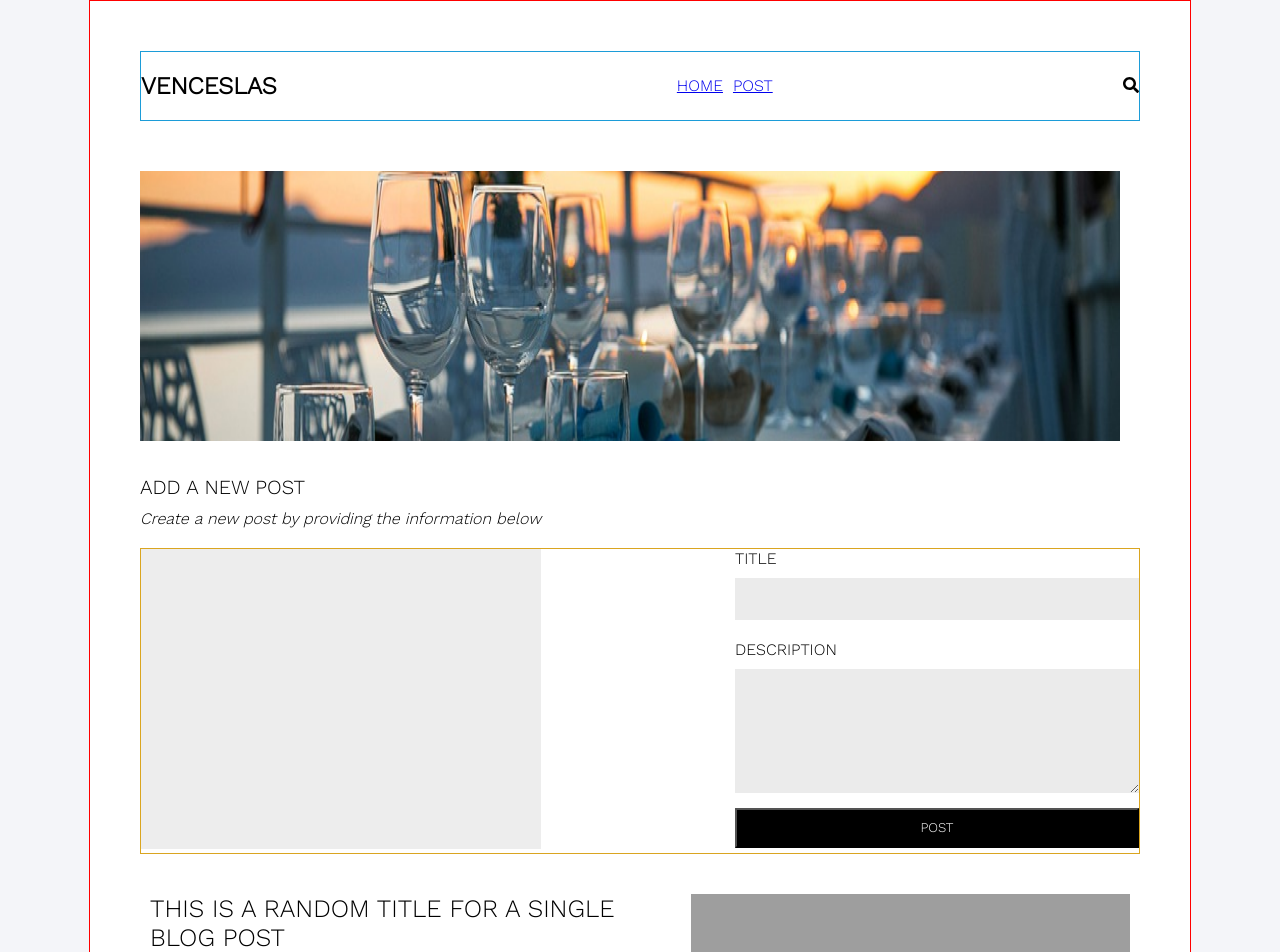
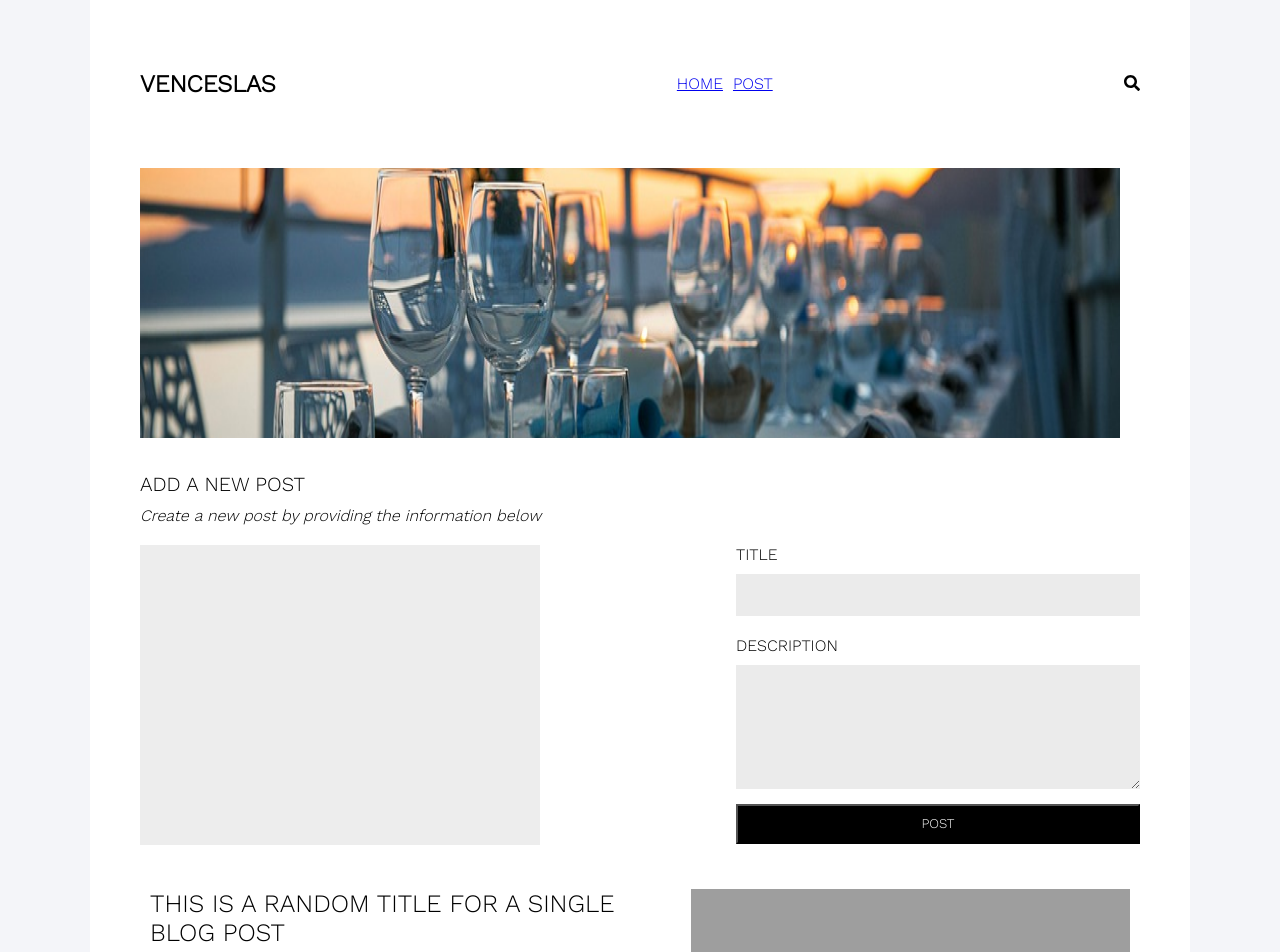
Before and after one commit to bvenceslas/boilerplate, a React (Create React App) app: page /addPost in a window 1280 px wide. Shown: the top 952 px of the page. Built offline with nearby package versions, Linux system fonts and the light colour scheme; grey boxes are pictures that could not be loaded.

Commit message:
Remove Borders

```diff
--- a/src/App.css
+++ b/src/App.css
@@ -18,5 +18,4 @@
   padding: 50px;
   background-color: #fff;
   max-width: 1000px;
-  border: 1px red solid;
 }
--- a/src/components/Header/index.css
+++ b/src/components/Header/index.css
@@ -3,7 +3,6 @@
     flex-direction: row;
     justify-content: space-between;
     align-items: center;
-    border: 1px rgb(28, 156, 216) solid;
 }
 
 .header-menu > ul{
--- a/src/components/PostComponent/index.css
+++ b/src/components/PostComponent/index.css
@@ -3,7 +3,6 @@
     display: flex;
     flex-direction: row;
     justify-content: space-between;
-    border: 1px solid goldenrod;
 }
 
 .post-form{
```
